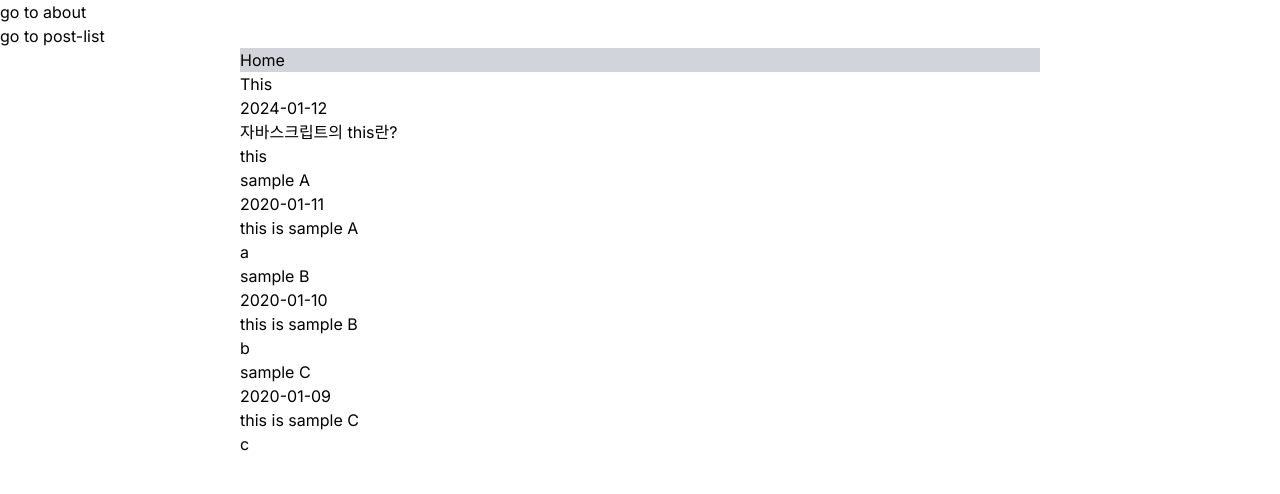
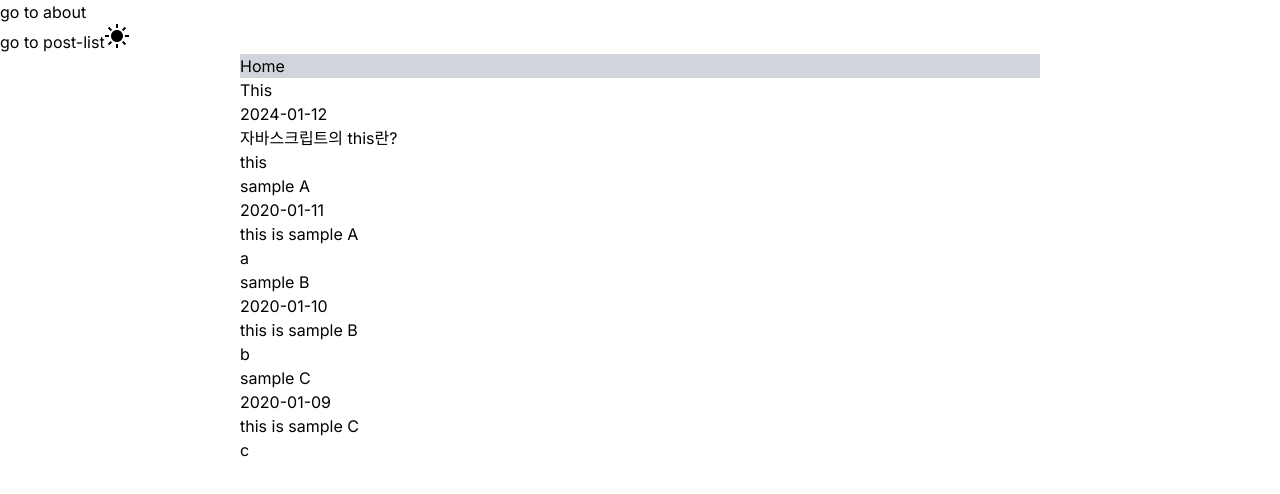
Before and after one commit to 1eecan/blog, a Next.js app: page / in a window 1280 px wide. Shown: the top 494 px of the page. Built offline with nearby package versions, Linux system fonts and the light colour scheme.

Commit message:
feat: apply dark mode button

```diff
--- a/src/app/layout.tsx
+++ b/src/app/layout.tsx
@@ -2,6 +2,7 @@ import type { Metadata } from "next";
 import { Inter } from "next/font/google";
 import "./globals.css";
 import Link from "next/link";
+import DarkModeButton from "./DarkModeButton/DarkModeButton";
 
 const inter = Inter({ subsets: ["latin"] });
 
@@ -17,11 +18,14 @@ export default function RootLayout({
 }) {
   return (
     <html lang="ko">
-      <body className={`${inter.className} antialiased`}>
+      <body
+        className={`${inter.className} antialiased dark:bg-[#1a1a1a] dark:text-white`}
+      >
         {" "}
         <Link href={"/about"}>go to about</Link>
         <br></br>
         <Link href={"/"}>go to post-list</Link>
+        <DarkModeButton />
         <div className="max-w-[800px] mx-auto">{children}</div>
       </body>
     </html>
--- a/src/app/post/[slug]/page.tsx
+++ b/src/app/post/[slug]/page.tsx
@@ -14,7 +14,7 @@ const Post = async ({ params }: { params: { slug: string } }) => {
   const { data } = post;
   const mdxSource = post.content;
   return (
-    <div className="prose">
+    <div className="prose dark:text-white">
       <div>{data.date}</div>
       <MDXRemote
         source={mdxSource}
```
